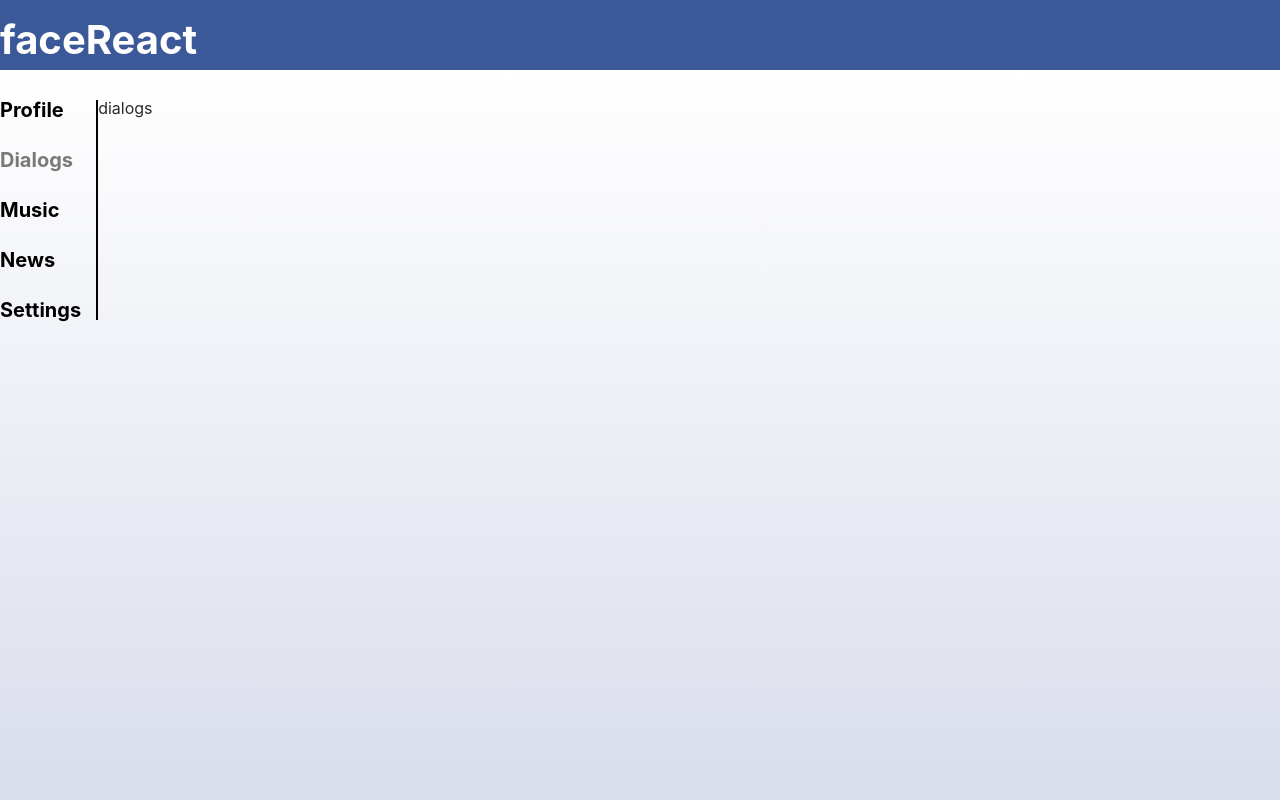
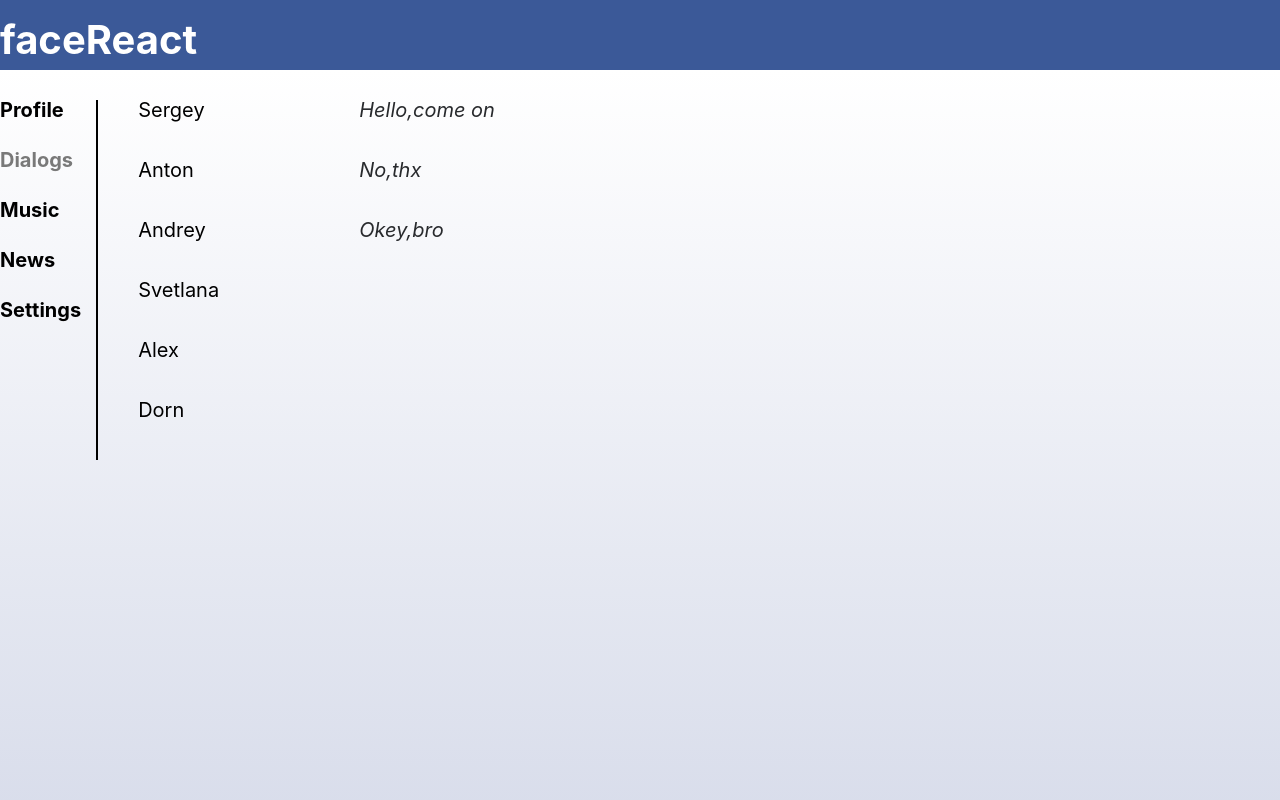
Before and after one commit to golovan8672/FaceReact, a React (Create React App) app: page /dialogs in a window 1280 px wide. Shown: the top 800 px of the page. Built offline with nearby package versions, Linux system fonts and the light colour scheme.

Commit message:
update dialogs,new components

```diff
--- a/src/App.js
+++ b/src/App.js
@@ -6,9 +6,6 @@ import Footer from './components/Footer/Footer';
 import Profile from './components/Profile/Profile';
 import Navbar from './components/Navbar/Navbar';
 import Dialogs from './components/Dialogs/Dialogs';
-import Settings from './components/Settings/Settings';
-import Music from './components/Music/Music';
-import News from './components/News/News';
 import { Route, BrowserRouter } from 'react-router-dom';
 
 
@@ -29,9 +26,6 @@ const App = (props) => {
               <Navbar />
               <Route path='/dialogs' component={Dialogs} />
               <Route path='/profile' component={Profile} />
-              <Route path='/settings' component={Settings} />
-              <Route path='/news' component={News} />
-              <Route path='/music' component={Music} />
 
 
 
--- a/src/components/Dialogs/Dialogs.jsx
+++ b/src/components/Dialogs/Dialogs.jsx
@@ -1,10 +1,39 @@
 import React from 'react'
 import stl from './dialogs.module.scss'
+import { NavLink } from 'react-router-dom'
 
+const DialogItem = (props) => {
+    let path = '/dialogs/' + props.path
+    return (
+            <div className={stl.dialog}><NavLink to={path}>{props.name}</NavLink></div>
 
-const Dialogs = (props) => {
+    )
+}
+const MessageItem = (props) => {
     return (
-        <div>dialogs</div>
+            <div className={stl.message}>{props.message}</div>
+    )
+}
+
+const Dialogs = () => {
+    return (
+        <div className={stl.dialogs__row}>
+            <div className={stl.dialogs}>
+            <DialogItem name="Sergey" path="1" />
+            <DialogItem name="Anton" path="2" />
+            <DialogItem name="Andrey" path="3" />
+            <DialogItem name="Svetlana" path="4" />
+            <DialogItem name="Alex" path="5" />
+            <DialogItem name="Dorn" path="6" />
+            </div>
+            <div className={stl.messages}>
+            <MessageItem message="Hello,come on" />
+            <MessageItem message="No,thx" />
+            <MessageItem message="Okey,bro" />
+            </div>
+
+        </div>
+
     )
 }
 
--- a/src/components/Dialogs/dialogs.module.scss
+++ b/src/components/Dialogs/dialogs.module.scss
@@ -0,0 +1,23 @@
+.dialogs__row{
+    width: 100%;
+    display: flex;
+}
+.dialogs{
+    margin: 0 40px;
+    .dialog{
+        padding-bottom: 40px;
+        font-size: 20px;
+        a{
+            color: black;
+        }
+    }
+}
+.messages{
+    margin-left: 100px;
+    .message{
+        padding-bottom: 40px;
+        font-size: 20px;
+        font-style: italic;
+
+    }
+}
--- a/src/components/Music/Music.jsx
+++ /dev/null
@@ -1,10 +0,0 @@
-import React from 'react'
-
-const Music = () => {
-    return (
-        <div>Music</div>
-    )
-
-
-}
-export default Music;
--- a/src/components/Navbar/Navbar.jsx
+++ b/src/components/Navbar/Navbar.jsx
@@ -1,17 +1,23 @@
 import React from 'react';
 import stl from './navbar.module.scss'
 import { NavLink } from 'react-router-dom'
+
+const NavItem = (props) => {
+    return(
+        <li><NavLink to = {props.path} activeClassName = {stl.active}>{props.nameNav}</NavLink></li>
+    )
+}
 
 const Navbar = () => {
     return (
         <div className = "menu__row">
             <div className={stl.nav}>
                 <ul>
-                    <li><NavLink to = '/profile' activeClassName = {stl.active}>Profile</NavLink></li>
-                    <li><NavLink to ="/dialogs" activeClassName = {stl.active}>Dialogs</NavLink></li>
-                    <li><NavLink to = '/music' activeClassName = {stl.active}>Music</NavLink></li>
-                    <li><NavLink to ="/news" activeClassName = {stl.active}>News</NavLink></li>
-                    <li><NavLink to = '/settings' activeClassName = {stl.active}>Settings</NavLink></li>
+                    <NavItem nameNav = "Profile" path = '/profile'/>
+                    <NavItem nameNav = "Dialogs" path = '/dialogs'/>
+                    <NavItem nameNav = "Music" path = '/music'/>
+                    <NavItem nameNav = "News" path = '/news'/>
+                    <NavItem nameNav = "Settings" path = '/settings'/>
                 </ul>
             </div>
         </div>
--- a/src/components/News/News.jsx
+++ /dev/null
@@ -1,10 +0,0 @@
-import React from 'react'
-
-const News = () => {
-    return (
-        <div>News</div>
-    )
-
-
-}
-export default News;
--- a/src/components/Profile/Profile.jsx
+++ b/src/components/Profile/Profile.jsx
@@ -2,7 +2,16 @@ import React from 'react';
 import MyPost from './MyPost/MyPost';
 import './profile.scss';
 
+const ProfileInfo = () => {
+    return (
+        <div>
+            <div className="profile__text">
+                <p>ava + desc</p>
+            </div>
+        </div>
 
+    )
+}
 
 const Profile = () => {
     return (
@@ -10,10 +19,8 @@ const Profile = () => {
             <div className="profile__block">
                 <p>Your profile</p>
             </div>
-            <div className = "profile__text">
-                <p>ava + desc</p>
-                <MyPost/>
-            </div>
+            <ProfileInfo />
+            <MyPost />
         </div>
     );
 }
--- a/src/components/Settings/Settings.jsx
+++ /dev/null
@@ -1,10 +0,0 @@
-import React from 'react'
-
-const Settings = () => {
-    return (
-        <div>Settings</div>
-    )
-
-
-}
-export default Settings;
```
